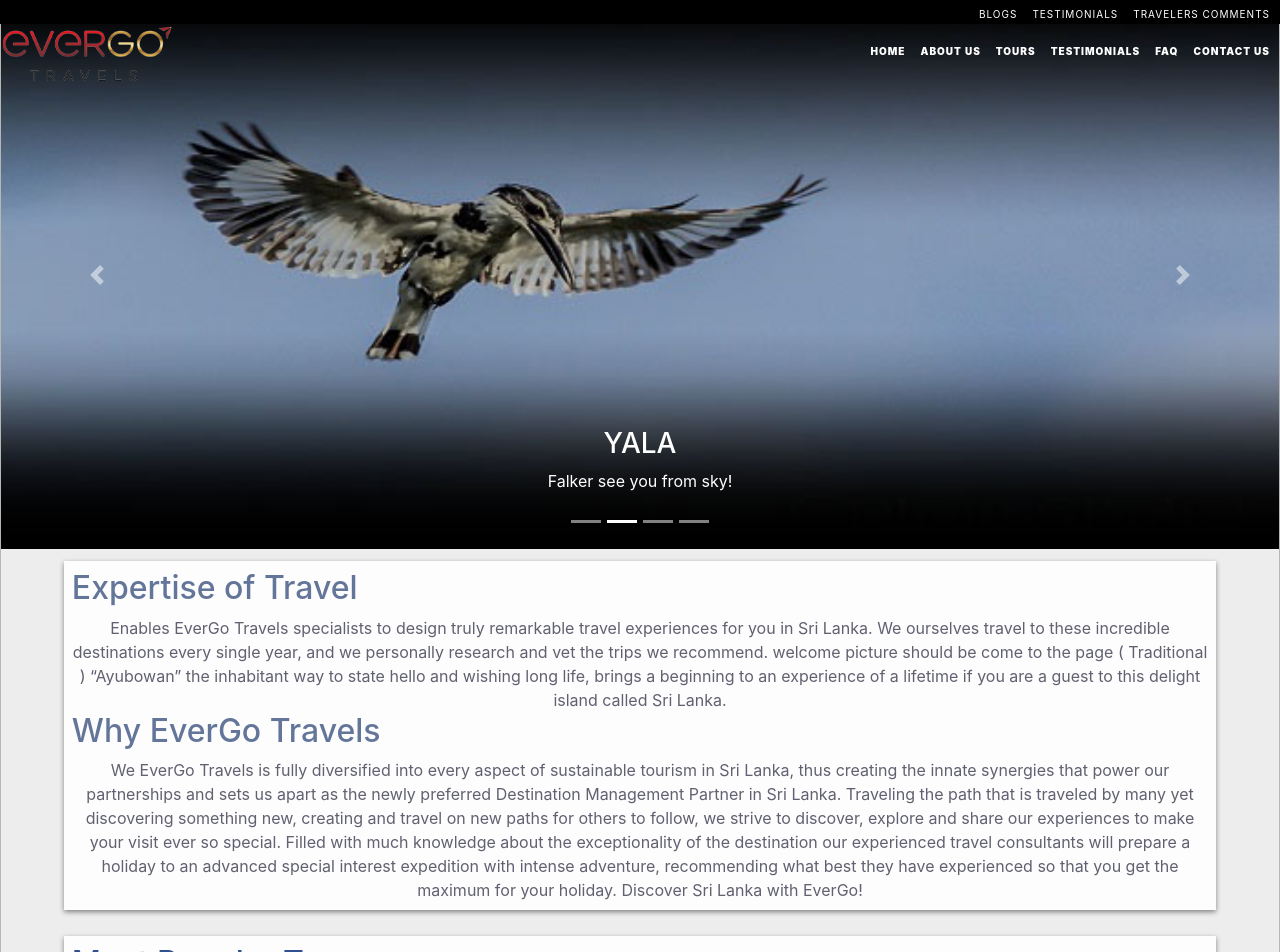
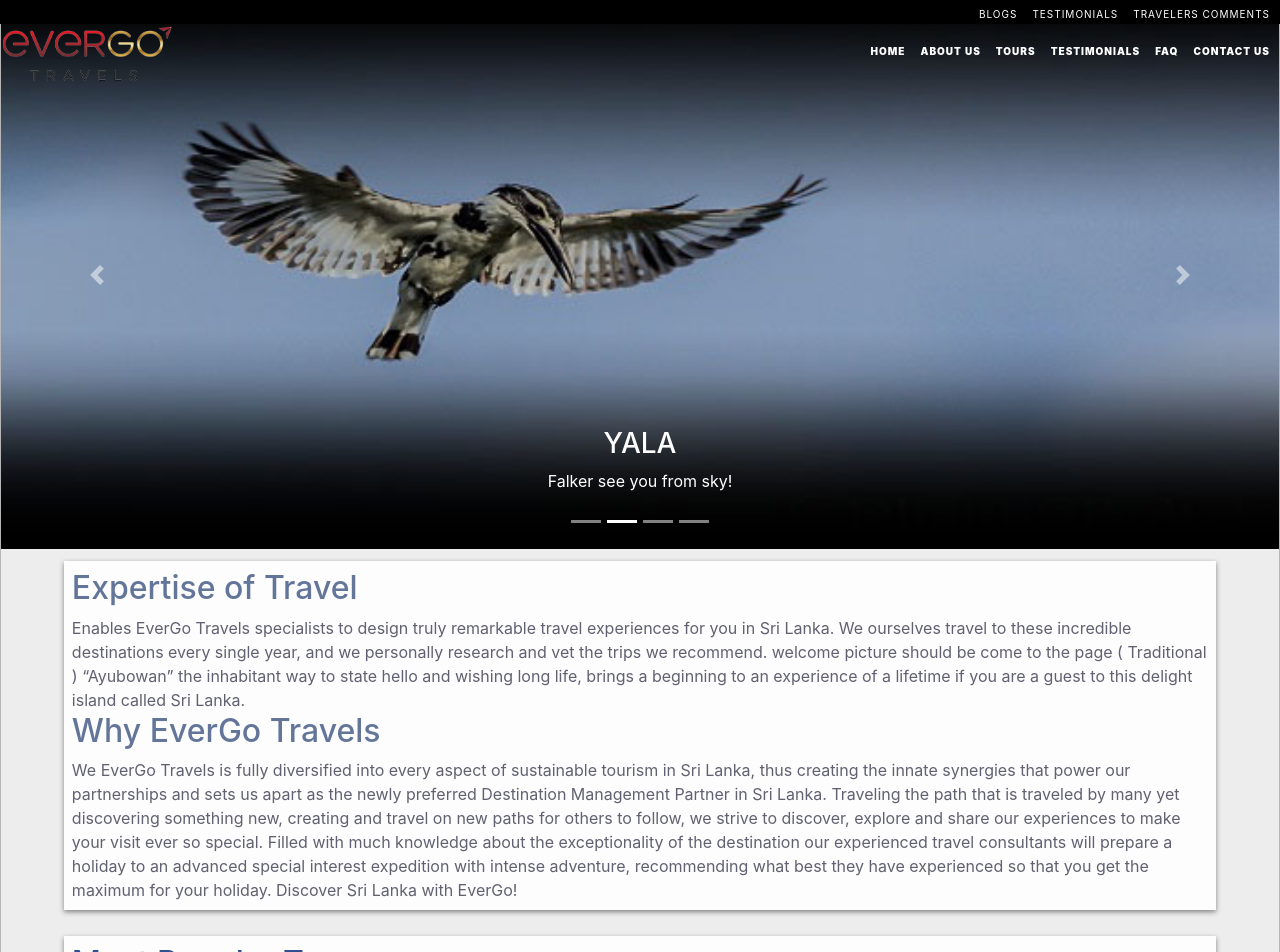
Before and after one commit to prageethmadhu/evergo, an Angular app in the folder evergo/: page /tour in a window 1280 px wide. Shown: the top 952 px of the page. Built offline with nearby package versions, Linux system fonts and the light colour scheme.

Commit message:
change formatting initial meet up

```diff
--- a/evergo/src/app/tour-detail/tour-detail.component.html
+++ b/evergo/src/app/tour-detail/tour-detail.component.html
@@ -11,7 +11,7 @@
     </div>
     <div class="sub-content-col-2">
       <div fxLayout="row wrap" class="colored nopad">
-        <div fxFlex="grow" style="background: #fff">
+        <div fxFlex="grow" style="background: #fff;text-align: left;">
           <h2 style=" text-align: left;background: #fff;color: rgb(85, 106, 146);"> Expertise of Travel</h2>
             <div>
                 <span style="color:rgb(82, 82, 100);word-wrap:break-word;width:100%;text-align: left; ">
```
